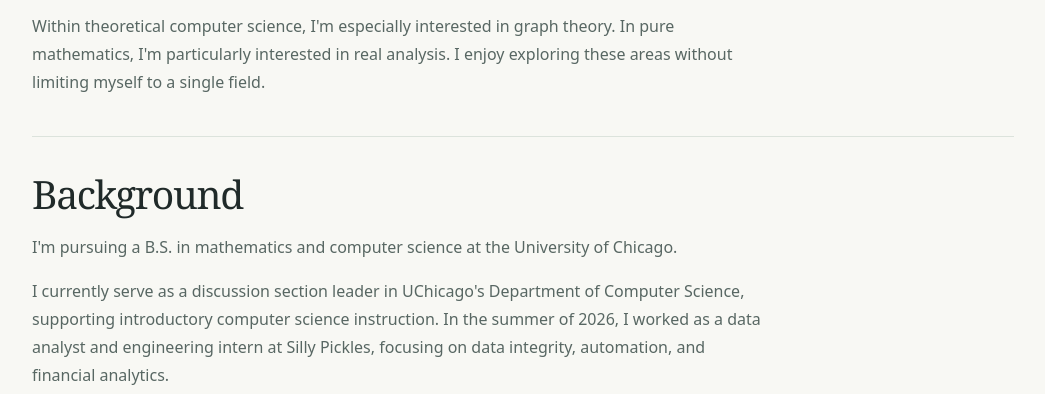
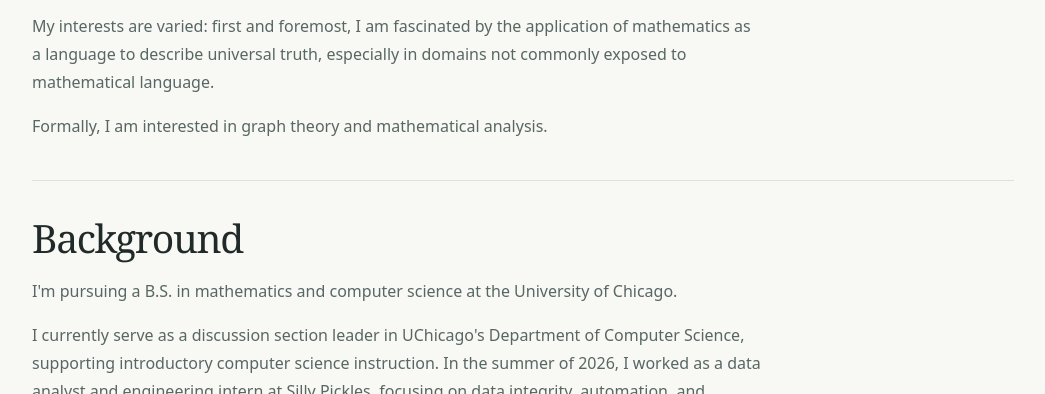
Before and after one commit to andreashaapalainen/andreashaapalainen.github.io, a plain HTML site: page index.html in a window 1280 px wide. Shown: the part 706-1100 px from the top of the page, without its empty margins (117-1162 px from the left). Drawn offline with Linux system fonts and the light colour scheme.

Commit message:
Update index.html

```diff
--- a/index.html
+++ b/index.html
@@ -85,7 +85,8 @@ h1{font-size:clamp(45px,7.1vw,78px);overflow-wrap:anywhere}.hero{gap:42px}.entry
     <section class="section" id="about">
       <div class="section-heading"><h2>About me</h2></div>
       <div class="section-body about-copy">
-        <p>Within theoretical computer science, I'm especially interested in graph theory. In pure mathematics, I'm particularly interested in real analysis. I enjoy exploring these areas without limiting myself to a single field.
+        <p>My interests are varied: first and foremost, I am fascinated by the application of mathematics as a language to describe universal truth, especially in domains not commonly exposed to mathematical language.
+        <p>Formally, I am interested in graph theory and mathematical analysis.
       </div>
     </section>
 
```
